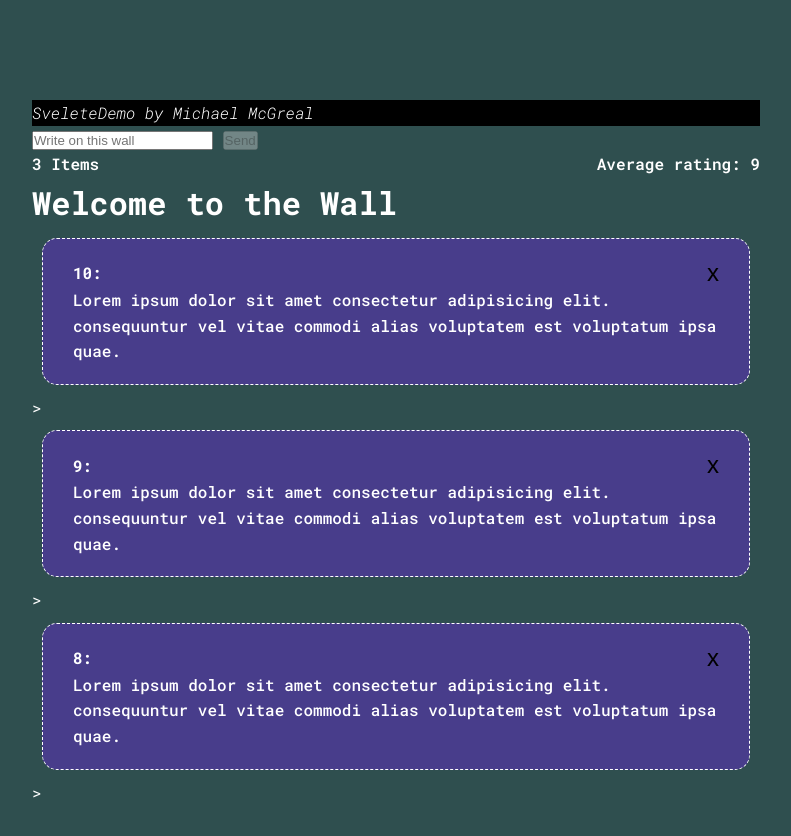
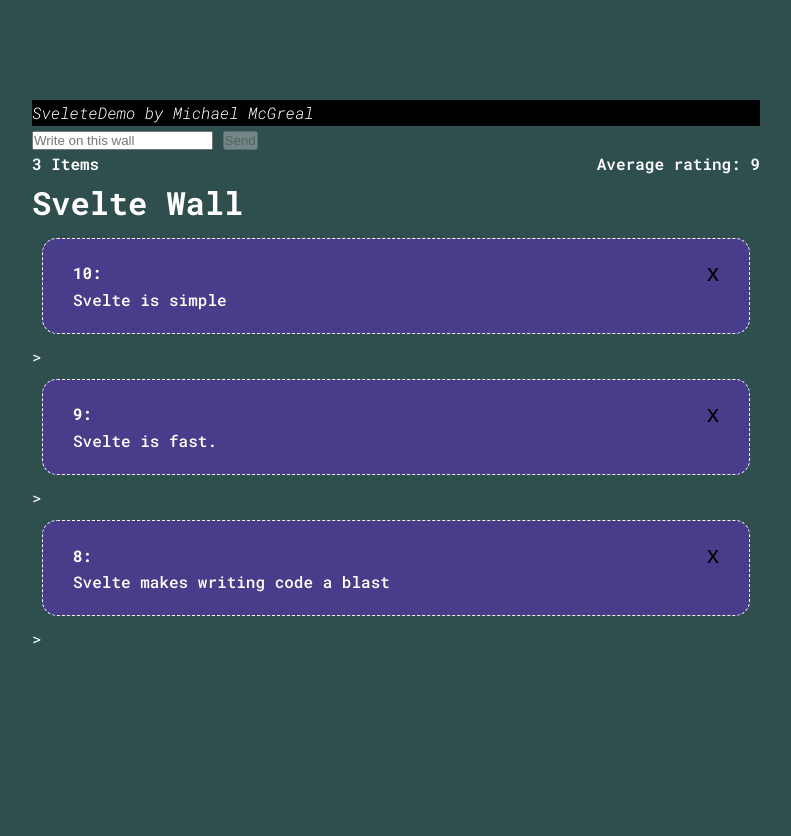
Before and after one commit to mcgrealife/svelte-feedback-app, a Svelte app: page / in a window 1280 px wide. Shown: the top 836 px of the page, without its empty margins (244-1035 px from the left). After the commit the page ends 800 px from the top, so only its background shows below. Built offline with nearby package versions, Linux system fonts and the light colour scheme.

Commit message:
before stores (passing props and dispatch)

```diff
--- a/src/App.svelte
+++ b/src/App.svelte
@@ -10,17 +10,17 @@
   {
     id: 1,
     rating: 10,
-    text: 'Lorem ipsum dolor sit amet consectetur adipisicing elit. consequuntur vel vitae commodi alias voluptatem est voluptatum ipsa quae.',
+    text: 'Svelte is simple',
   },
   {
     id: 2,
     rating: 9,
-    text: 'Lorem ipsum dolor sit amet consectetur adipisicing elit. consequuntur vel vitae commodi alias voluptatem est voluptatum ipsa quae.',
+    text: 'Svelte is fast.',
   },
   {
     id: 3,
     rating: 8,
-    text: 'Lorem ipsum dolor sit amet consectetur adipisicing elit. consequuntur vel vitae commodi alias voluptatem est voluptatum ipsa quae.',
+    text: 'Svelte makes writing code a blast',
   },
 ]
 
@@ -28,16 +28,13 @@
 $: average = feedback.reduce((a, {rating}) => a+ rating, 0) / feedback.length
 
 const deleteItem = (theForwardedEvent) => {
-
-  let filteredItems = feedback.filter(item =>
+  feedback = feedback.filter(item =>
   item.id != theForwardedEvent.detail
   )
-feedback = filteredItems
 }
 
 const addItem = (e) => {
-feedback = [...feedback, e.detail]
-
+feedback = [e.detail,...feedback]
 }
 
 </script>
--- a/src/components/FeedbackForm.svelte
+++ b/src/components/FeedbackForm.svelte
@@ -26,9 +26,11 @@
             const newFeedback = {
             id: uuidv4(),
             text: text,
-            rating: 10
+            rating: Math.floor(Math.random()*10)
             }
         dispatch('new-feedback',newFeedback)
+        text=''
+        secretMessage=''
         }
     }
 </script>
--- a/src/components/FeedbackItem.svelte
+++ b/src/components/FeedbackItem.svelte
@@ -48,5 +48,6 @@
   }
   .text-display {
     font-weight: 500;
-  }
+		overflow-wrap: break-word;
+	}
 </style>
--- a/src/components/FeedbackList.svelte
+++ b/src/components/FeedbackList.svelte
@@ -5,7 +5,7 @@
 
 </script>
 
-<h1>Welcome to the Wall</h1>
+<h1>Svelte Wall</h1>
 
 {#if feedback.length > 0}
 {#each feedback as item (item.id)}
```
Also changed, not shown: 1 other file (tests, documents, lock files or other folders).
